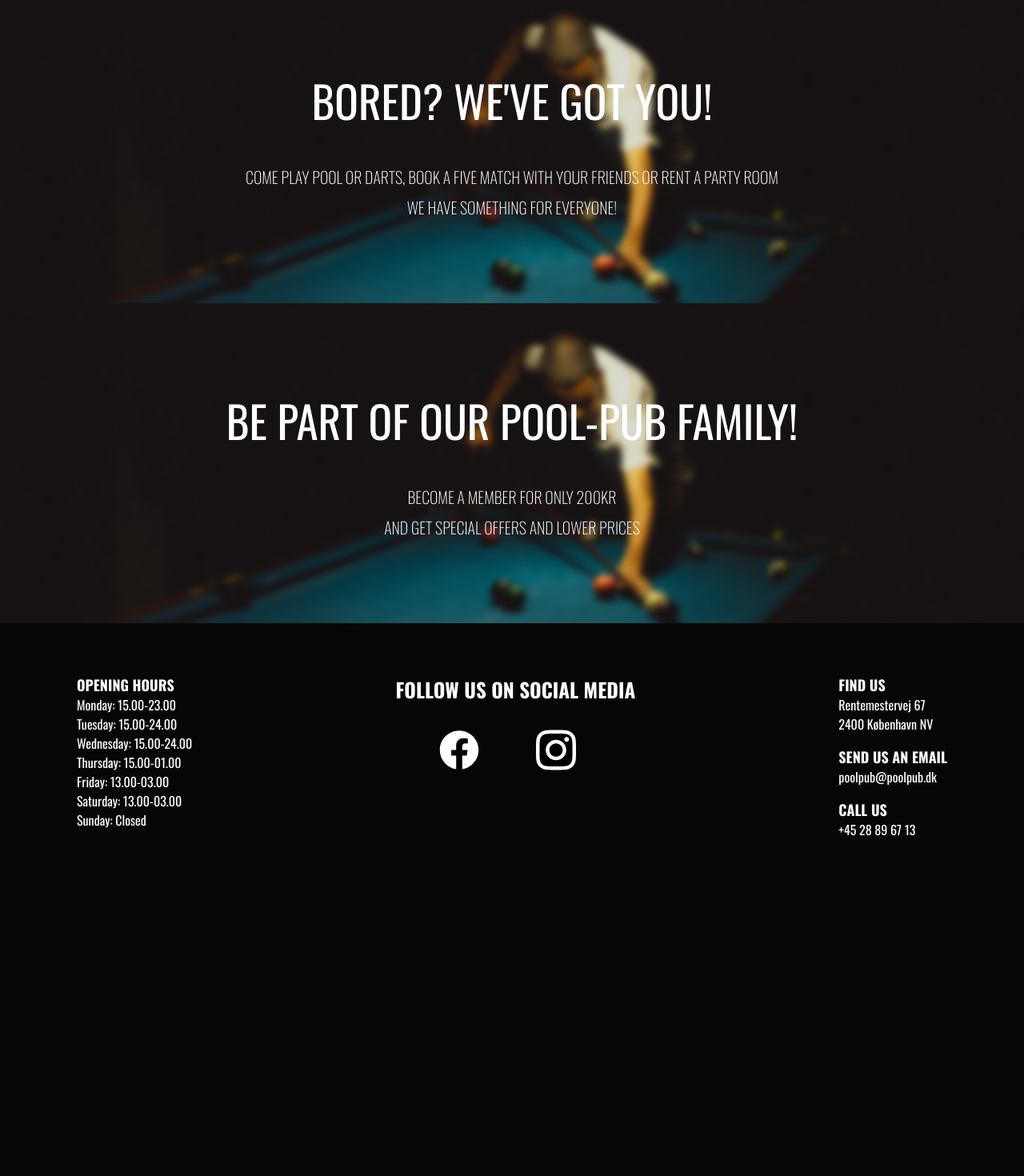
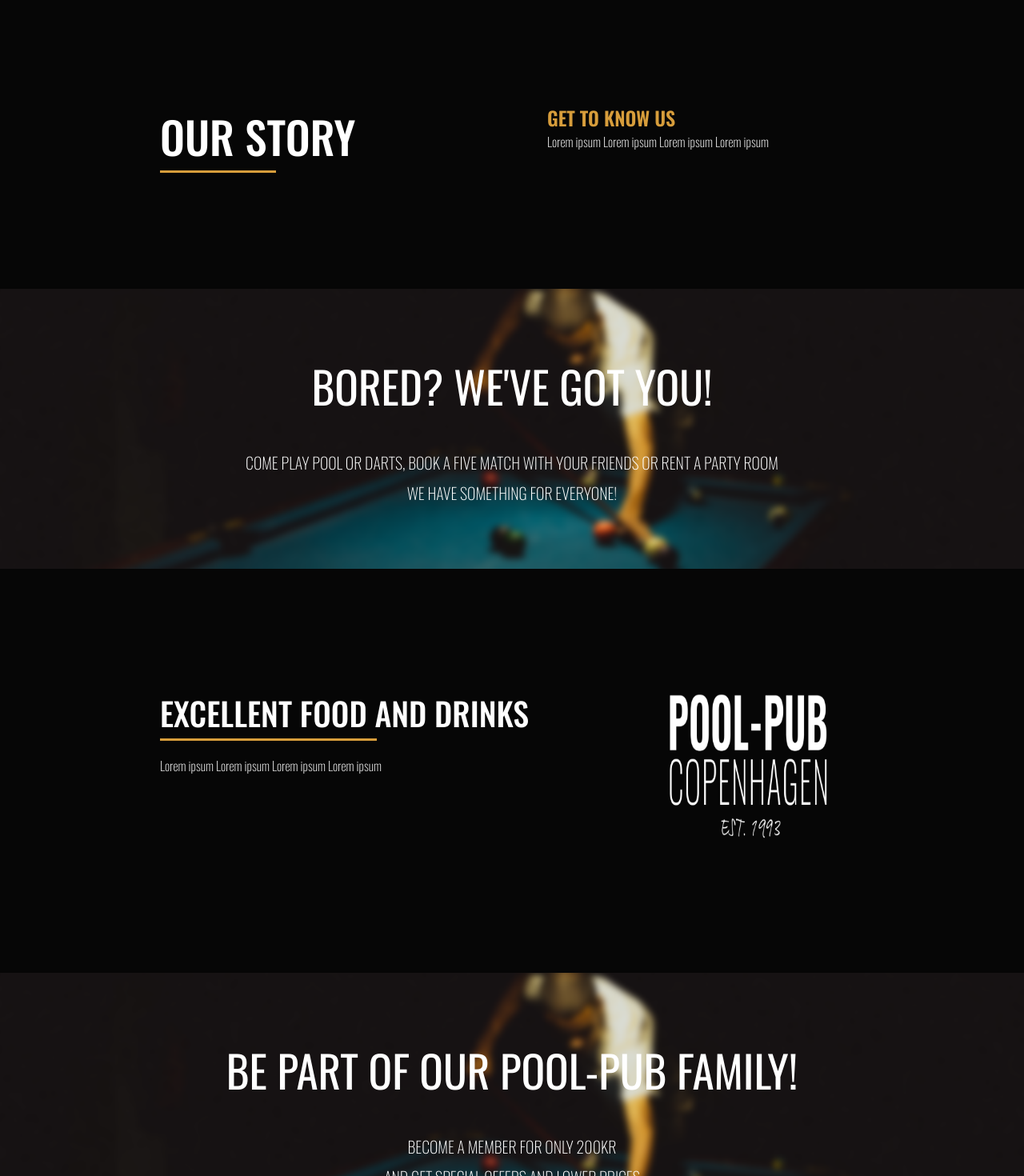
Before and after one commit to umnicol/poolpub, a Next.js app in the folder poolpub-website/: page / in a window 1280 px wide. Shown: the part 820-2290 px from the top of the page at 80% size. Before the commit the page ends 1917 px from the top, so only its background shows below. Built offline with nearby package versions, Linux system fonts and the light colour scheme.

Commit message:
components - sections

```diff
--- a/poolpub-website/src/components/Footer/Footer.module.css
+++ b/poolpub-website/src/components/Footer/Footer.module.css
@@ -3,8 +3,8 @@
     flex-wrap: wrap;
     justify-content: space-between;
     align-items: flex-start;
-    padding-left: 6rem;
-    padding-right: 6rem;
+    padding-left: 140px;
+    padding-right: 140px;
     background-color: #060606;
     padding-bottom: 3rem;
     padding-top: 3rem;
--- a/poolpub-website/src/components/HeaderSection/HeaderSection.module.css
+++ b/poolpub-website/src/components/HeaderSection/HeaderSection.module.css
@@ -1,5 +1,5 @@
 .header {
-    height: 400px;
+    height: 350px;
     display: flex;
     flex-direction: column;
     justify-content: center;
--- a/poolpub-website/src/components/Navbar/NavBar.module.css
+++ b/poolpub-website/src/components/Navbar/NavBar.module.css
@@ -2,7 +2,7 @@
     display: flex;
     justify-content: space-between;
     align-items: center;
-    padding: 25px 100px;
+    padding: 25px 140px;
     background-color: #060606;
     color: white;
   }
--- /dev/null
+++ b/poolpub-website/src/components/Section/Section.module.css
@@ -0,0 +1,46 @@
+.sectionContainer {
+    display: flex;
+    flex-direction: row;
+    margin-top: 150px;
+    margin-bottom: 150px;
+    margin-left: 200px;
+    margin-right: 200px;
+  }
+
+  .sectionTitle {
+    width: 55%;
+    padding-right: 20px;
+    position: relative;
+  }
+
+  .sectionTitle h2::after {
+    content: "";
+    position: absolute;
+    bottom: -5px;
+    left: 0;
+    width: 30%;
+    height: 3px;
+    background-color:#D79D3B;
+  }
+
+
+  .sectionText {
+    width: 45%;
+  }
+
+  .h2 {
+    text-transform: uppercase;
+    font-size: 55px;
+    font-weight: 500;
+  }
+
+  .h4 {
+    text-transform: uppercase;
+    color: #D79D3B;
+    font-size: 24px;
+    font-weight: 600;
+  }
+
+  .p {
+    font-weight: 200;
+  }
--- /dev/null
+++ b/poolpub-website/src/components/Section/Section.tsx
@@ -0,0 +1,25 @@
+import React from 'react';
+import styles from './Section.module.css'
+
+interface SectionProps {
+    title: string;
+    subtitle: string;
+    text: string;
+}
+
+export default function Section ({
+    title, subtitle, text
+}: SectionProps) {
+    return (
+     <div className={styles.sectionContainer}>
+        <div className={styles.sectionTitle}>
+          <h2 className={styles.h2}>{title}</h2>
+        </div>
+
+        <div className={styles.sectionText}>
+          <h4 className={styles.h4}>{subtitle}</h4>
+          <p className={styles.p}>{text}</p>
+        </div>
+     </div>
+    );
+}
--- /dev/null
+++ b/poolpub-website/src/components/SectionImage/SectionImage.module.css
@@ -0,0 +1,41 @@
+.sectionContainer {
+  display: flex;
+  flex-direction: row;
+  margin-top: 150px;
+  margin-bottom: 150px;
+  margin-left: 200px;
+  margin-right: 200px;
+  justify-content: space-between;
+}
+
+.sectionImage {
+  width: 30%; /*change depending on the pic */
+  padding-left: 20px;
+  position: relative;
+}
+
+.sectionText {
+  width: 55%;
+}
+
+.h3 {
+    text-transform: uppercase;
+    font-size: 40px;
+    font-weight: 500;
+    position: relative;
+    margin-bottom: 1.5rem;
+  }
+
+.h3::after {
+  content: "";
+  position: absolute;
+  bottom: -5px;
+  left: 0;
+  width: 56%;
+  height: 3px;
+  background-color: #D79D3B;
+}
+
+.p {
+  font-weight: 200;
+}
--- /dev/null
+++ b/poolpub-website/src/components/SectionImage/SectionImage.tsx
@@ -0,0 +1,28 @@
+import React from 'react';
+import styles from './SectionImage.module.css'
+import Image from 'next/image';
+
+interface SectionImageProps {
+  subtitle: string;
+  text: string;
+  image?: string;
+}
+
+export default function SectionImage({
+  subtitle,
+  text,
+  image = '/poolpub-logo.png',
+}: SectionImageProps) {
+  return (
+    <div className={styles.sectionContainer}>
+      <div className={styles.sectionText}>
+        <h3 className={styles.h3}>{subtitle}</h3>
+        <p className={styles.p}>{text}</p>
+      </div>
+
+      <div className={styles.sectionImage}>
+        <Image src={image} alt="image of menu" className={styles.image} height={200} width={200} />
+      </div>
+    </div>
+  );
+}
--- a/poolpub-website/src/pages/index.tsx
+++ b/poolpub-website/src/pages/index.tsx
@@ -4,6 +4,8 @@ import styles from '<poolpub>/styles/Home.module.css'
 import MainHeader from '<poolpub>/components/MainHeader/MainHeader'
 import Header from '<poolpub>/components/Header/Header'
 import HeaderSection from '<poolpub>/components/HeaderSection/HeaderSection'
+import Section from '<poolpub>/components/Section/Section'
+import SectionImage from '<poolpub>/components/SectionImage/SectionImage'
 
 
 export default function Home() {
@@ -14,11 +16,17 @@ export default function Home() {
         <meta name="description" content="Welcome to Pool Pub, the ultimate destination for pool enthusiasts in Copenhagen. Enjoy a night of fun, games, and great drinks with friends and family. Our expertly-crafted cocktails and wide selection of beers are sure to keep you refreshed as you play your way to victory. Visit us today and experience the thrill of Pool Pub Name for yourself!" />
         <meta name="viewport" content="width=device-width, initial-scale=1" />
       </Head>
+
       <MainHeader/>
+
+      <Section title={'Our Story'} subtitle={'Get to know us'} text={'Lorem ipsum Lorem ipsum Lorem ipsum Lorem ipsum'}/>
+
       <HeaderSection image={'/activities-img.png'}
               title={"Bored? We've got you!"}
               subtitle="Come play pool or darts, book a five match with your friends or rent a party room"
               subtitle2="We have something for everyone!"/>
+
+      <SectionImage subtitle={'Excellent food and drinks'} text={'Lorem ipsum Lorem ipsum Lorem ipsum Lorem ipsum '}/>
 
       <HeaderSection image={'/activities-img.png'}
               title={"Be part of our pool-pub family!"}
```
